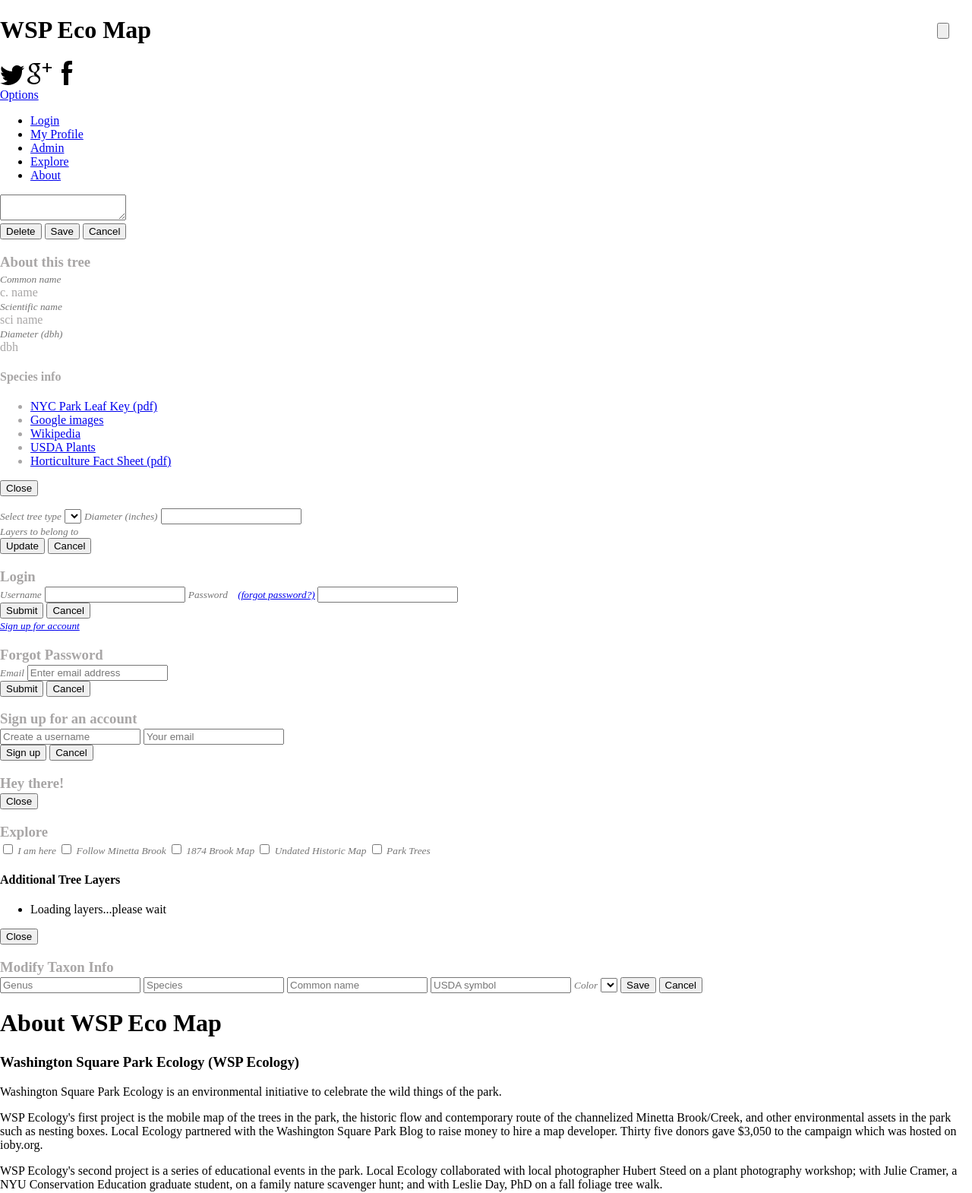
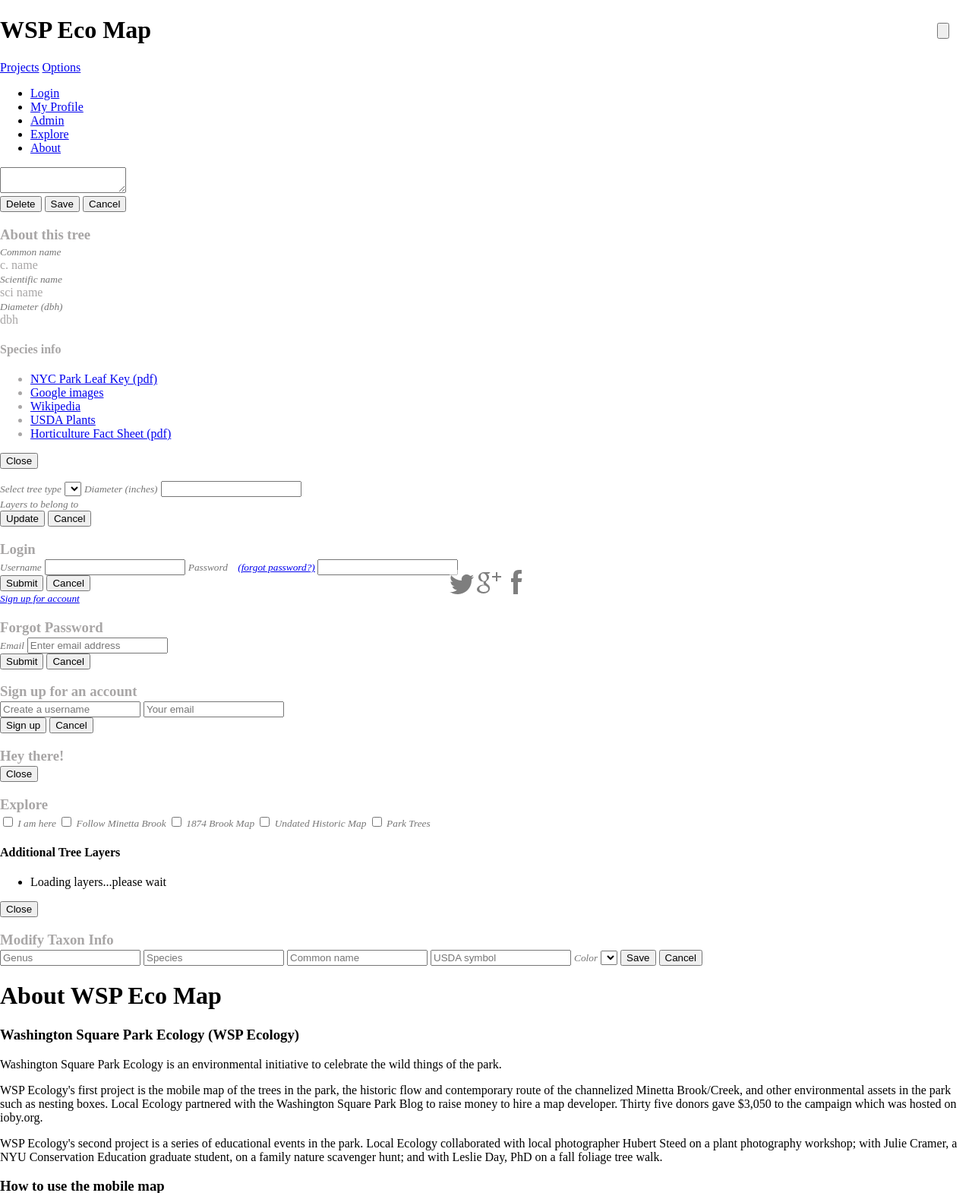
Before and after one commit to caseycbrown/wspecomap, a PHP site: page / in a window 1280 px wide. Shown: the top 1570 px of the page at 76% size. Run offline with PHP 8.4, Linux system fonts and the light colour scheme; lists and menus that the app fills with data are empty; some libraries are stand-ins or nearby versions.

Commit message:
added a landing page of sorts

```diff
--- a/map/css/style.css
+++ b/map/css/style.css
@@ -32,6 +32,13 @@ html, body {
 .tree-detail {
   padding-left: 9px;
 }
+
+/*presently only used on landing page*/
+h5 {
+  margin: 10px 0px;
+}
+
+
 
 /*the headings for */
 label.panel-descriptor {
@@ -114,6 +121,15 @@ label.panel-descriptor {
 .social-buttons a{
   text-decoration: none;
 }
+div.social-buttons {
+  position: absolute;
+  background-color: white;
+  opacity: 0.5;
+
+  left: 50%;
+  bottom: 14px;
+  margin-left: -48px;
+}
 
 select.color option{
   height: 40px;
--- a/map/index.html
+++ b/map/index.html
@@ -28,7 +28,6 @@
 
     <script type="text/javascript">
       var wspApp = new wsp.Application(); //global variable; will be instance of our app
-
       $(document).on("pagecontainercreate", function(event, ui) {
         wspApp.pageContainer = new wsp.PageContainer();
       });
@@ -37,43 +36,15 @@
   </head>
   <body>
 
-  <div id="fb-root"></div>
-   <div data-url="map-page" data-role="page" id="map-page" data-title="WSP">
+    <div id="fb-root"></div>
+
+    <div data-role="page" id="map-page" data-title="WSP">
 
       <div data-role="header" data-position="fixed">
         <h1>WSP Eco Map</h1>
 
-
-        <div class="social-buttons ui-btn-left" data-role="controlgroup" data-type="horizontal">
-
-            <a href="https://twitter.com/share?url=http://localecology.org/wspecomap&text=Explore Washington Square Park&hashtags=washingtonsquarepark,nycparks"
-              target="_blank">
-              <img src="images/twitter.png" />
-            </a>
-
-            <a href="https://plus.google.com/share?url=http://localecology.org/wspecomap"
-              target="_blank">
-              <img src="images/googleplus.png" />
-            </a>
-
-            <a href="https://www.facebook.com/share.php?u=http://localecology.org/wspecomap"
-              target="_blank">
-              <img src="images/facebook.png" />
-            </a>
-
-
-
-        </div>
-
-        <!--
-        <div class="social-buttons ui-btn-left" data-role="controlgroup" data-type="horizontal">
-          <div class="fb-like" data-href="http://localecology.org/wspecomap"
-            data-layout="button" data-action="like" data-show-faces="true" data-share="true"></div>
-
-            <a href="https://twitter.com/share" class="twitter-share-button" data-text="Explore Washingon Square Park" data-count="none" data-hashtags="coolmap">Tweet</a>
-
-        </div>
-        -->
+        <a href="#landing-page" class="ui-btn-left" data-role="button"
+          data-inline="true" data-mini="true">Projects</a>
 
         <a href="#option-menu" class="ui-btn-right" data-rel="popup" data-role="button"
           data-inline="true" data-icon="bars" data-iconpos="left">Options</a>
@@ -96,11 +67,35 @@
       <div role="main" class="ui-content">
         <div id="map-canvas"></div>
 
+
+        <!--<div class="social-buttons ui-btn-left" data-role="controlgroup" data-type="horizontal">-->
+        <div class="social-buttons ui-corner-all">
+
+          <a href="https://twitter.com/share?url=http://wspecomap.org&text=Explore Washington Square Park&hashtags=washingtonsquarepark,nycparks"
+            target="_blank">
+            <img src="images/twitter.png" />
+          </a>
+
+          <a href="https://plus.google.com/share?url=http://wspecomap.org"
+            target="_blank">
+            <img src="images/googleplus.png" />
+          </a>
+
+          <a href="https://www.facebook.com/share.php?u=http://wspecomap.org"
+            target="_blank">
+            <img src="images/facebook.png" />
+          </a>
+
+        </div>
+
+
+
+
       </div><!-- /content -->
 
       <div id="stock-elements-panel" data-role="panel" data-display="overlay">
         <!--this panel contains some elements that are added/removed dynamically
-          to other panels.  This panel itself is not actually opened on page.
+          to other places.  This panel itself is not actually opened on page.
           This is really more for convenience than anything
         -->
 
@@ -124,6 +119,8 @@
           <div class="date"></div>
           <div class="comments"></div>
         </div>
+
+
 
       </div>
 
@@ -433,6 +430,15 @@
       </div>
     </div>
 
+    <div data-role="page" id="landing-page" data-title="WSP - Calendar/Projects">
+      <div data-role="header" data-position="fixed" data-add-back-btn="true">
+        <h1>WSP Eco Projects</h1>
+      </div>
+      <div role="main" class="ui-content">
+        Loading...
+      </div>
+    </div>
+
 
     <div data-role="page" id="user-pw" data-title="Set Password" data-theme="b">
       <div data-role="header" data-position="fixed">
@@ -547,6 +553,5 @@
     </div>
 
 
-
   </body>
 </html>
--- a/map/js/panel.js
+++ b/map/js/panel.js
@@ -592,13 +592,11 @@ wsp.TaxonPanel.prototype.onBeforeOpen = function(event, ui) {
 
   var colorSel = this.domPanel.find("select.color");
   if (colorSel.find("option").length === 0) {
-    console.log("populating color selection");
 
     var s = "";
     var that = this;
     $.each(wsp.TaxonColor, function(colorId, hexColor){
       colorId = parseInt(colorId);
-      console.log("id: " + colorId + ": " + hexColor);
       s = "<option value='" + colorId + "'";
       s += (that.taxon.colorId === colorId) ? " selected" : "";
       s += " style='background-color:#" + hexColor + ";'";
@@ -634,7 +632,6 @@ wsp.TaxonPanel.prototype.onClose = function() {
 */
 wsp.TaxonPanel.prototype.onSubmitClick = function() {
   //what to do depends on whether we are adding or updating
-  console.log("taxon id is " + this.taxon.id);
 
   var opts = {};
   opts.genus = this.domPanel.find(".genus").val();
@@ -865,7 +862,7 @@ wsp.PageContainer = function() {
   this.pages["map-page"] = new wsp.MapPage("map-page");
   this.pages["user-pw"] = new wsp.PasswordPage("user-pw");
   this.pages["user-profile"] = new wsp.ProfilePage("user-profile");
-
+  this.pages["landing-page"] = new wsp.LandingPage("landing-page");
 
   var d = $(document);
   d.on("pagecontainerbeforehide", $.proxy(this.onBeforeHide, this));
@@ -882,7 +879,6 @@ wsp.PageContainer.prototype.onBeforeHide = function(event, ui) {
 /*Page is a class that encapsulates page functionality*/
 wsp.Page = function (name) {
   name = "#" + name;
-
   this.dom = $(name); //returns jquery object
 
   $(document)
@@ -983,6 +979,14 @@ wsp.MapPage.prototype.onCreate = function(event) {
   }, 6500);
   */
 };
+
+/*called by page container before showing this page*/
+wsp.MapPage.prototype.onBeforeShow = function(event, ui) {
+  //event.preventDefault();
+  this.setError(null);
+};
+
+
 
 /*inherits from Page and is used to show page where user can reset password*/
 wsp.PasswordPage = function(name) {
@@ -1148,7 +1152,6 @@ wsp.AdminPage.prototype = Object.create(wsp.Page.prototype); //inherit from page
 wsp.AdminPage.prototype.constructor = wsp.AdminPage;
 
 wsp.AdminPage.prototype.onCreate = function(event, ui) {
-  console.log("admin page create");
   $.ajax({url: wspApp.Constants.DATA_URL,
           data: {verb: "get", noun: "privilege"},
                 dataType: "json",
@@ -1281,3 +1284,38 @@ wsp.AdminPage.prototype.onSubmitClick = function(event) {
     .fail(this.ajaxFail);
   }
 };
+
+/*inherits from Page and is landing page where users first arrive*/
+wsp.LandingPage = function(name) {
+  wsp.Page.call(this, name);
+};
+
+wsp.LandingPage.prototype = Object.create(wsp.Page.prototype); //inherit from page
+//set "constructor" property as per mozilla developer docs
+wsp.LandingPage.prototype.constructor = wsp.LandingPage;
+
+wsp.LandingPage.prototype.onSubmitClick = function(event) {
+  wspApp.pageContainer.pc.pagecontainer("change", "#");
+};
+
+/*
+  Called when page has been created - override in subclass
+*/
+wsp.LandingPage.prototype.onBeforeCreate = function(event) {
+
+  $.ajax({url: "landing.html",
+          dataType: "html",
+          context: this})
+  .done(function(data){
+
+    this.dom.find(".ui-content").html(data);
+    //button wasn't wired when page loaded because it didn't exist
+    this.dom.find("button.submit").click($.proxy(this.onSubmitClick, this));
+
+  })
+  .fail(function(){
+    this.dom.find(".ui-content").text("Error loading page");
+  });
+
+
+};
--- a/map/js/wspmap.js
+++ b/map/js/wspmap.js
@@ -1756,7 +1756,7 @@ wsp.MinettaOverlay.prototype.setVisibility = function (isVisible) {
 
 
     this.walkingTour = new google.maps.KmlLayer({
-      url: "http://localecology.org/wspecomap/kml/minetta_tour.kml",
+      url: "http://wspecomap.org/kml/minetta_tour.kml",
       preserveViewport: true
     });
 
```
Also changed, not shown: map/landing.html (added, +35 -0 lines).
